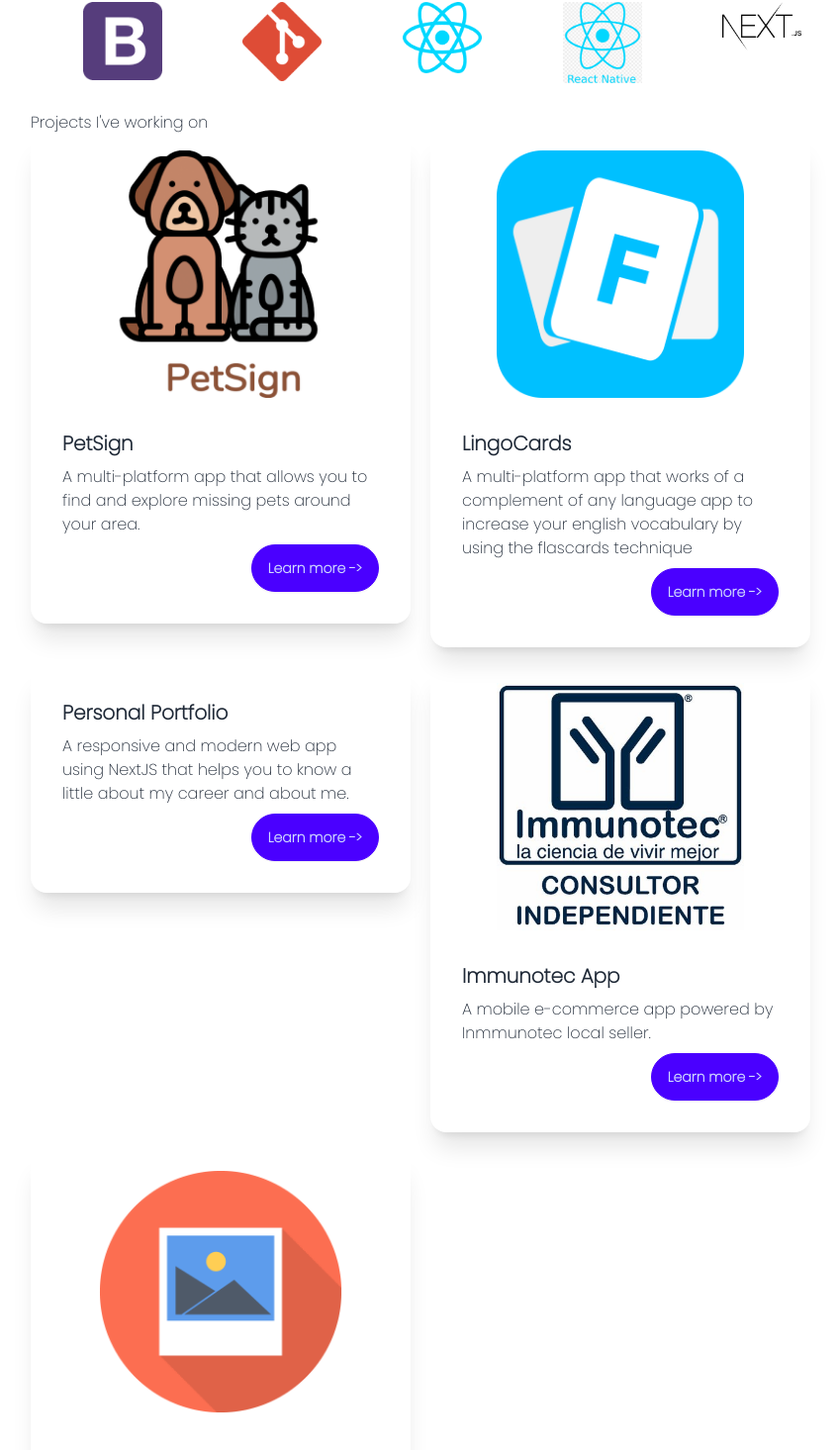
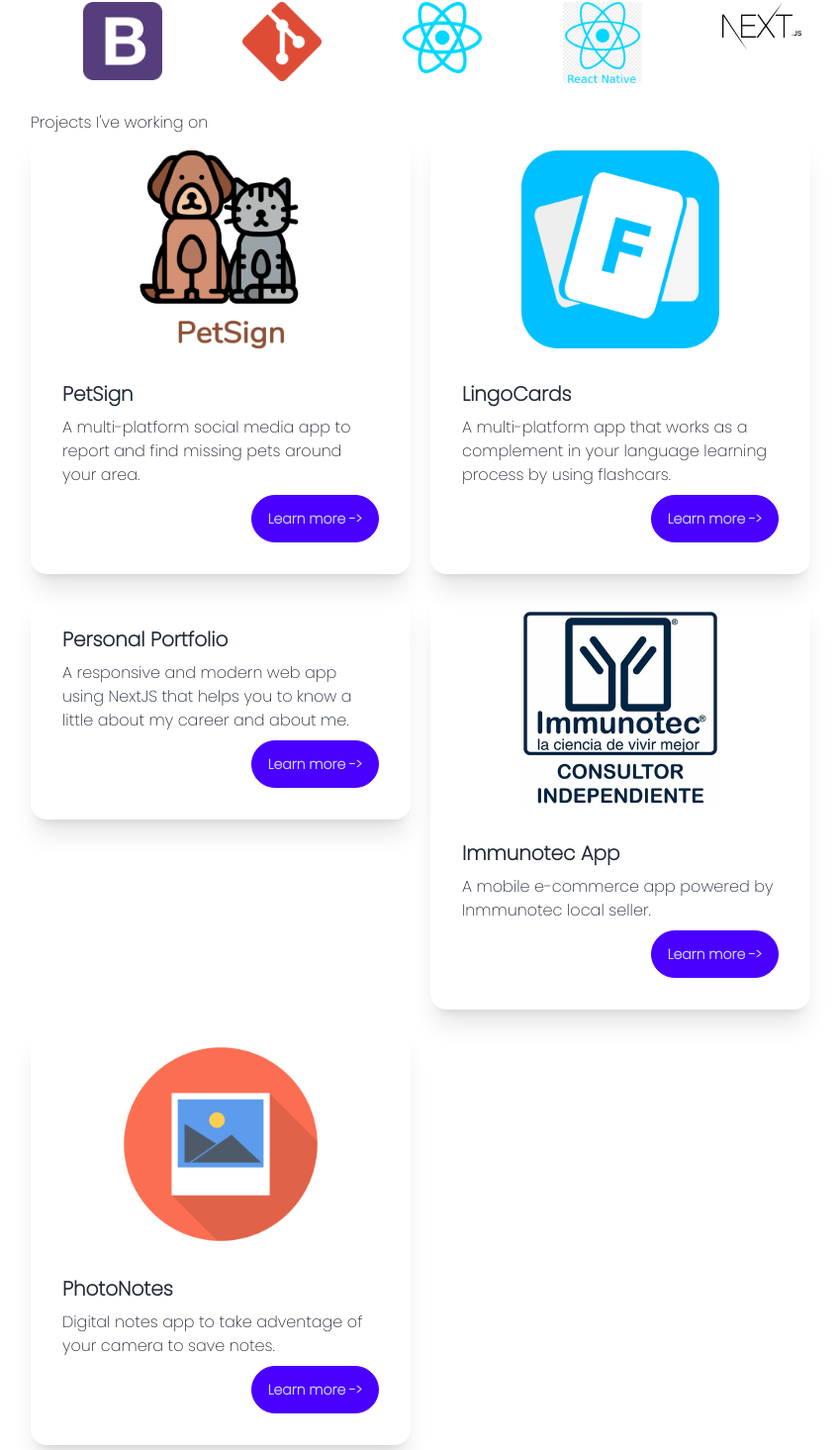
Before and after one commit to itsmrob/portfolio, a Next.js app: page / in a window 1280 px wide. Shown: the part 917-2382 px from the top of the page at 99% size, without its empty margins (193-1041 px from the left). Built offline with nearby package versions, Linux system fonts and the light colour scheme; a web font is replaced by a local one.

Commit message:
cards text and image size fixed

```diff
--- a/src/components/Card.tsx
+++ b/src/components/Card.tsx
@@ -7,6 +7,8 @@
     imageAlt?: string;
     title: string;
     subtitle: string;
+    width: number;
+    height: number;
     containerStyle?: string
     buttonText?: string;
     buttonStyle?: string;
@@ -16,6 +18,8 @@
 const Card: React.FC<CardProps> = ({
     imageSrc = "https://daisyui.com/images/stock/photo-1606107557195-0e29a4b5b4aa.jpg",
     imageAlt = "Image",
+    width = 200,
+    height = 200,
     title,
     subtitle,
     containerStyle,
@@ -25,7 +29,7 @@
 }) => {
     return (
         <div className={`card w-96 shadow-xl ${containerStyle}`}>
-            <figure>{imageSrc && <Image className='mt-4' src={imageSrc} alt={imageAlt} width={250} height={250} />}</figure>
+            <figure>{imageSrc && <Image className='mt-4' src={imageSrc} alt={imageAlt} width={width} height={height} />}</figure>
             <div className="card-body">
                 <h2 className="card-title">{title}</h2>
                 <p>{subtitle}</p>
--- a/src/constants/Projects.tsx
+++ b/src/constants/Projects.tsx
@@ -4,7 +4,7 @@
     {
         id: '1709689073376',
         name: 'PetSign',
-        description: 'A multi-platform app that allows you to find and explore missing pets around your area.',
+        description: 'A multi-platform social media app to report and find missing pets around your area.',
         tecnologies: ['React Native', 'Expo', 'Firebase'],
         imageUrl: '/images/projects/new_petsign.png',
         projectUrl: '',
@@ -14,7 +14,7 @@
     {
         id: '1709689073785',
         name: 'LingoCards',
-        description: 'A multi-platform app that works of a complement of any language app to increase your english vocabulary by using the flascards technique',
+        description: 'A multi-platform app that works as a complement in your language learning process by using flashcars.',
         tecnologies: ['React Native', 'Expo', 'Firebase', 'OxfordAPI'],
         imageUrl: '/images/projects/lingocards.png',
         projectUrl: '',
@@ -44,7 +44,7 @@
     {
         id: '1709689077546',
         name: 'PhotoNotes',
-        description: 'Take advantage of your smartphone camera to take your digital notes',
+        description: 'Digital notes app to take adventage of your camera to save notes.',
         tecnologies: ['ReactNative', 'Redux', 'Expo'],
         imageUrl: '/images/projects/photonotes.png',
         projectUrl: '',
```
